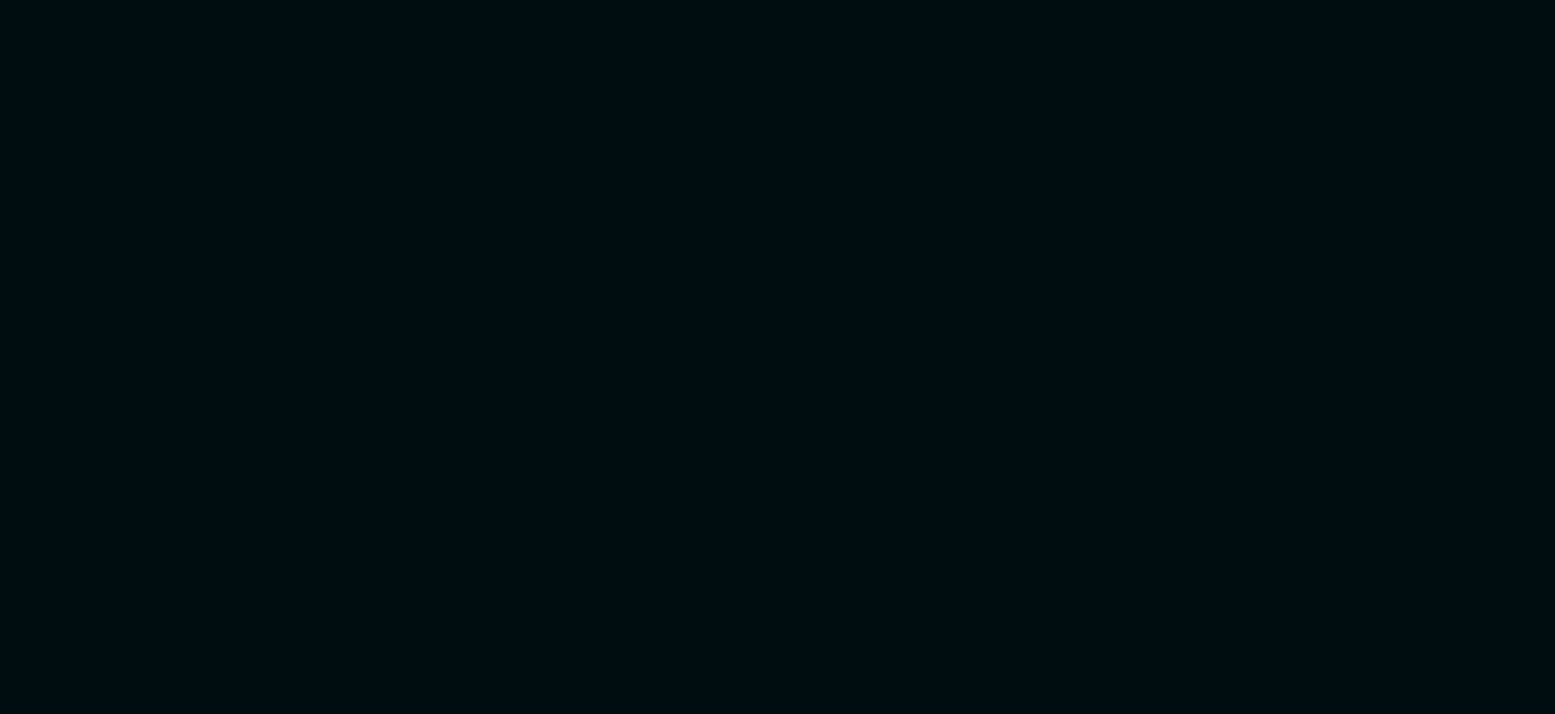
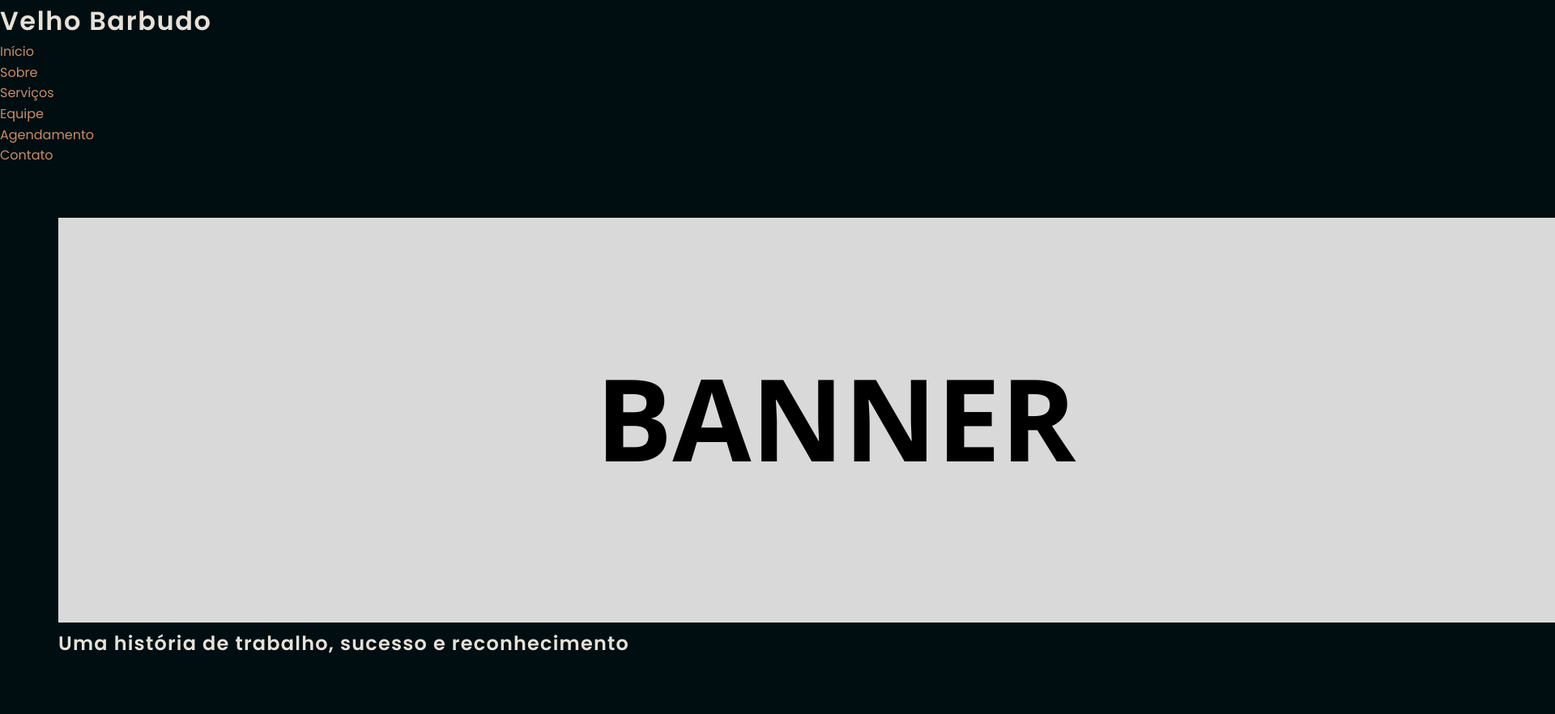
Before and after one commit to miguelibr/VelhoBarbudo, a plain HTML site: page index.html in a window 1280 px wide. Shown: the top 882 px of the page at 81% size, 1920 px wide, since content can reach past the window. Before the commit the page ends 800 px from the top, so only its background shows below. Drawn offline with Linux system fonts and the light colour scheme.

Commit message:
MENU E INICIO

```diff
--- a/index.html
+++ b/index.html
@@ -9,8 +9,27 @@
 </head>
 
 <body>
-    <header id="menu"></header>
-    <section id="inicio"></section>
+    <header>
+        <h1 class="logo">Velho Barbudo</h1>
+        <nav>
+            <ul class="menu">
+                <li><a href="#inicio">Início</a></li>
+                <li><a href="#sobre">Sobre</a></li>
+                <li><a href="#servicos">Serviços</a></li>
+                <li><a href="#equipe">Equipe</a></li>
+                <li><a href="#agendamento">Agendamento</a></li>
+                <li><a href="#contato">Contato</a></li>
+            </ul>
+        </nav>
+    </header>
+    <section id="inicio">
+        <img src="banner.png" alt="">
+        <h1>Uma história
+            de trabalho,
+            sucesso e
+            reconhecimento
+        </h1>
+    </section>
     <section id="sobre"></section>
     <section id="servicos"></section>
     <section id="equipe"></section>
```
Also changed, not shown: banner.png (added).
